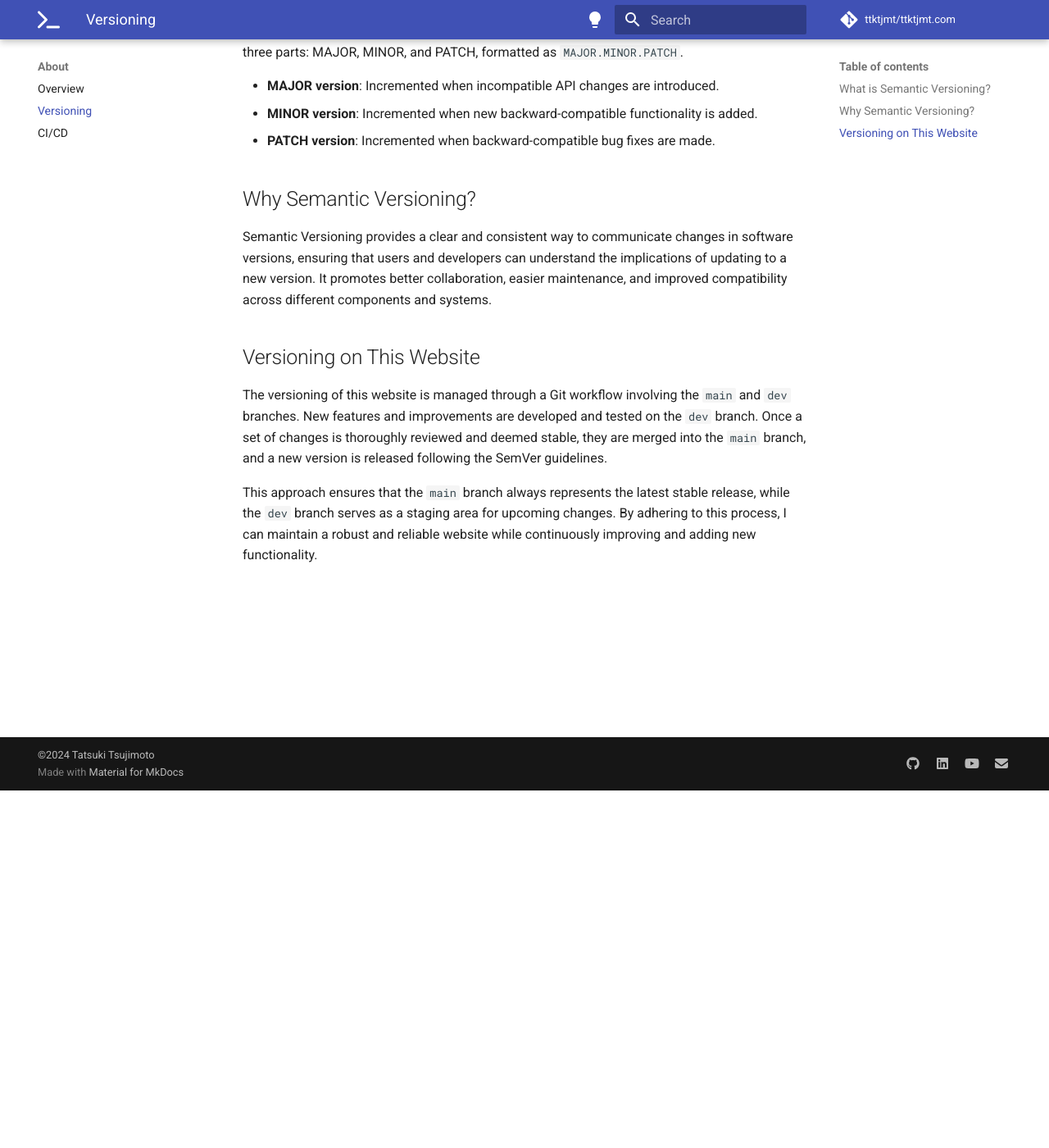
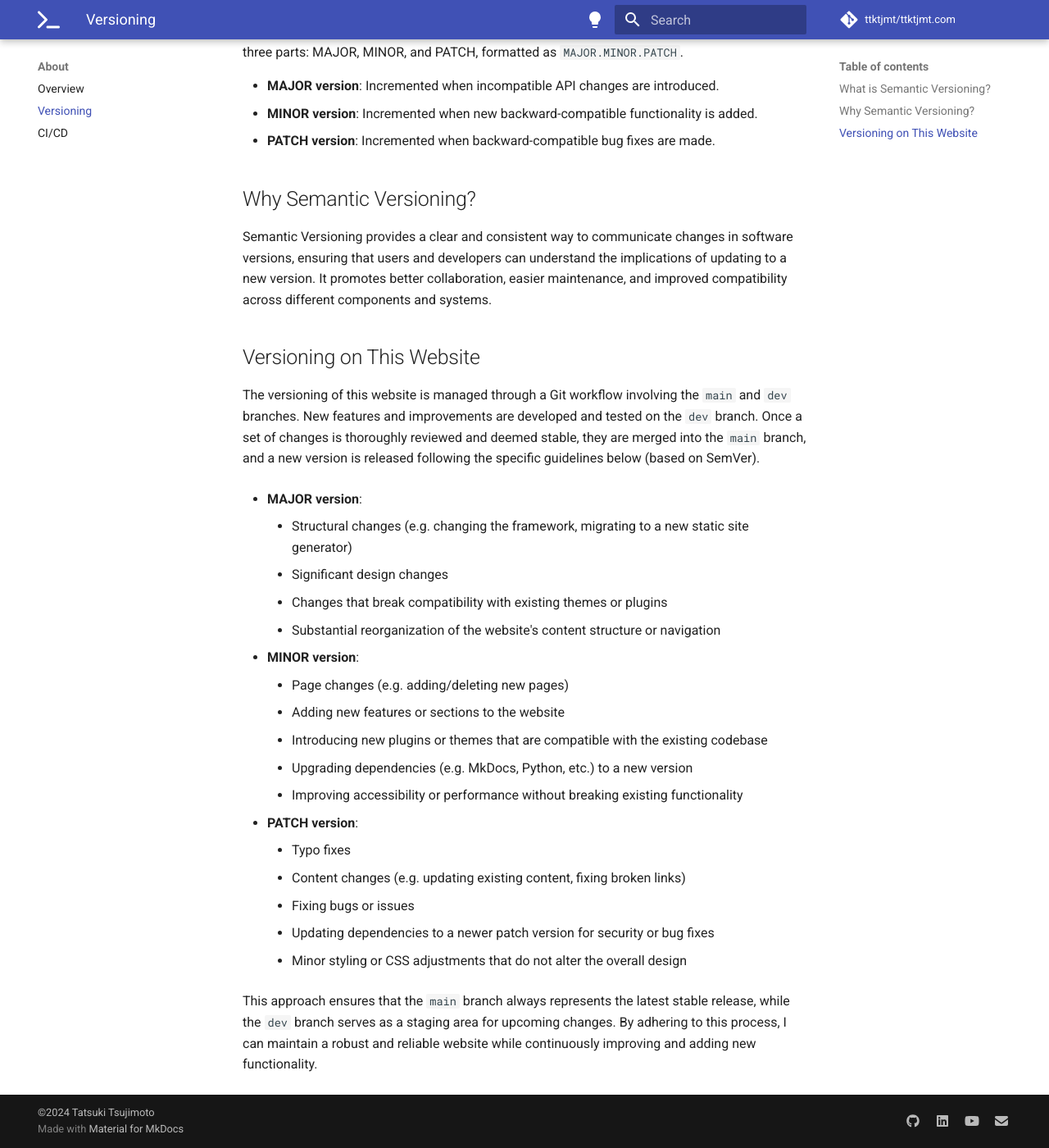
Before and after one commit to ttktjmt/ttktjmt.com, an MkDocs documentation site: the page built from docs/docs/about/versioning.md, in a window 1280 px wide and 1400 px high, scrolled down 436 px. Shown: the whole window at 82% size. Built offline with MkDocs 1.6.1 and Material for MkDocs 9.7.7, drawn with Linux system fonts in a browser that asks for light colours; comment, search, counter and statistics services are not loaded.

Commit message:
Initial working version
set up a cloudflare tunnel, change content, change Dockerfile, create a bash script for docker build and push
confirmed working properly with the domain name 'ttktjmt.com'
still need to modify the content later

```diff
--- a/docs/docs/about/versioning.md
+++ b/docs/docs/about/versioning.md
@@ -17,6 +17,26 @@ Semantic Versioning provides a clear and consistent way to communicate changes i
 
 ## Versioning on This Website
 
-The versioning of this website is managed through a Git workflow involving the `main` and `dev` branches. New features and improvements are developed and tested on the `dev` branch. Once a set of changes is thoroughly reviewed and deemed stable, they are merged into the `main` branch, and a new version is released following the SemVer guidelines.
+The versioning of this website is managed through a Git workflow involving the `main` and `dev` branches. New features and improvements are developed and tested on the `dev` branch. Once a set of changes is thoroughly reviewed and deemed stable, they are merged into the `main` branch, and a new version is released following the specific guidelines below (based on SemVer).
+
+- **MAJOR version**:
+    * Structural changes (e.g. changing the framework, migrating to a new static site generator)
+    * Significant design changes
+    * Changes that break compatibility with existing themes or plugins
+    * Substantial reorganization of the website's content structure or navigation
+
+- **MINOR version**:
+    * Page changes (e.g. adding/deleting new pages)
+    * Adding new features or sections to the website
+    * Introducing new plugins or themes that are compatible with the existing codebase
+    * Upgrading dependencies (e.g. MkDocs, Python, etc.) to a new version
+    * Improving accessibility or performance without breaking existing functionality
+
+- **PATCH version**:
+    * Typo fixes
+    * Content changes (e.g. updating existing content, fixing broken links)
+    * Fixing bugs or issues
+    * Updating dependencies to a newer patch version for security or bug fixes
+    * Minor styling or CSS adjustments that do not alter the overall design
 
 This approach ensures that the `main` branch always represents the latest stable release, while the `dev` branch serves as a staging area for upcoming changes. By adhering to this process, I can maintain a robust and reliable website while continuously improving and adding new functionality.
```
Also changed, not shown: docs/docs/experience.md (+2 -0 lines), docs/docs/projects.md (+2 -1 lines), 10 other files.
